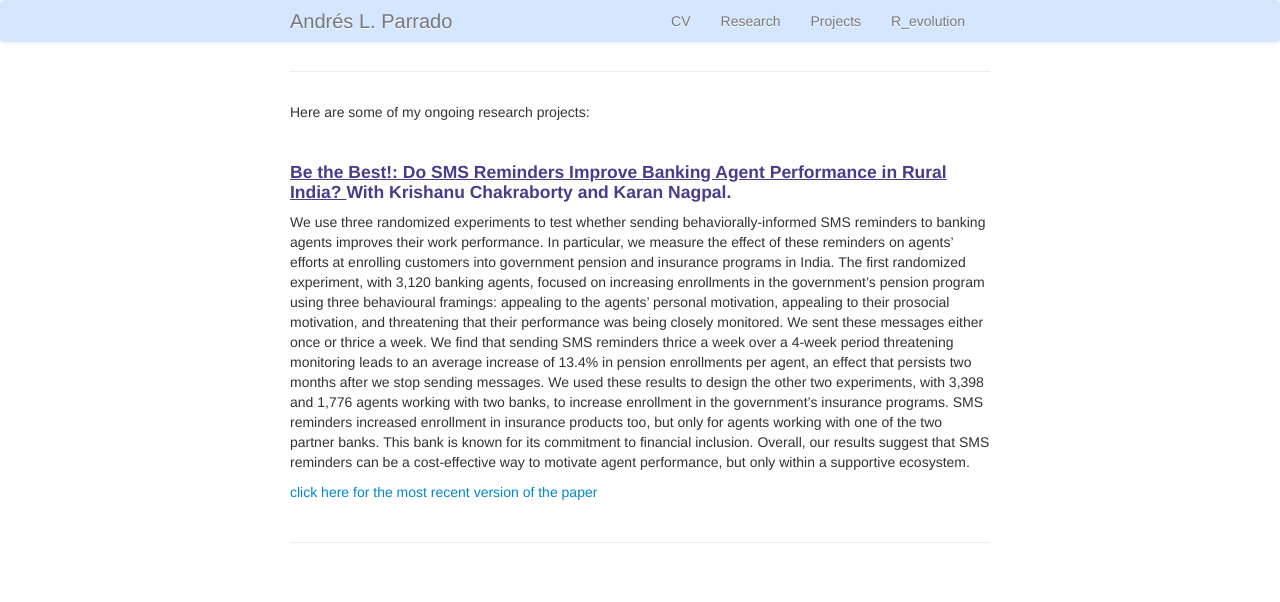
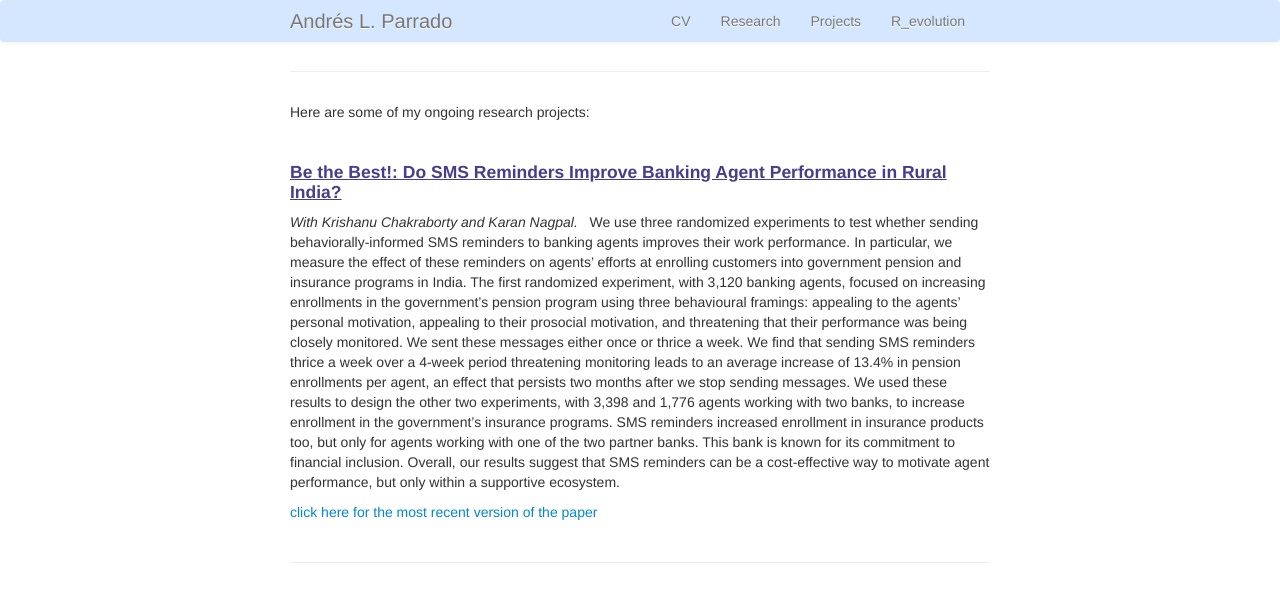
Before and after one commit to aparrado/aparrado.github.io, a Jekyll site: the page built from pages/research.md, in a window 1280 px wide. Shown: the top 602 px of the page. Built offline with Jekyll 4.4.1, drawn with Linux system fonts in a browser that asks for light colours; our own code applies the rules of GitHub Pages for plain Markdown files.

Commit message:
added research change

```diff
--- a/pages/research.md
+++ b/pages/research.md
@@ -10,8 +10,9 @@ Here are some of my ongoing research projects:
 &nbsp;
 &nbsp;
 
-#### <u>Be the Best!: Do SMS Reminders Improve Banking Agent Performance in Rural India? </u> With Krishanu Chakraborty and Karan Nagpal.
-
+#### <u>Be the Best!: Do SMS Reminders Improve Banking Agent Performance in Rural India? </u>
+*With Krishanu Chakraborty and Karan Nagpal.*
+&nbsp;
  We use three randomized experiments to test whether sending behaviorally-informed SMS reminders to banking agents improves their work performance. In particular, we measure the
 effect of these reminders on agents’ efforts at enrolling customers into government pension and
 insurance programs in India. The first randomized experiment, with 3,120 banking agents, focused on increasing enrollments in the government’s pension program using three behavioural
```
